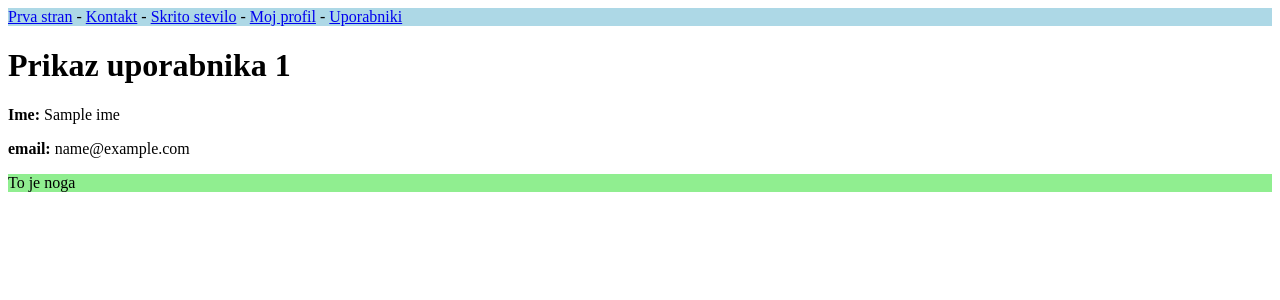
After one commit to Bojanpp/predavanje17, a Flask app: template templates/prikaz_uporabnika.html in a window 1280 px wide. The commit adds this page. Shown: the top 300 px of the page. Run offline with Flask 2, Linux system fonts and the light colour scheme; the template is opened without the code that fills it: most values are stand-ins (such as "Sample title", 1, 10 or a date in 2020).

Commit message:
Dodal prikaz uporabnikov

```diff
--- a/main.py
+++ b/main.py
@@ -159,5 +159,13 @@ def uporabniki():
     users = db.query(Uporabnik).all()
     return render_template("uporabniki.html", uporabniki=users)
 
+
+@app.route("/uporabniki/<uporabnik_id>")
+def prikaz_uporabnika(uporabnik_id):
+    uporabnik = db.query(Uporabnik).filter_by(id=uporabnik_id).first()
+    return render_template("prikaz_uporabnika.html", uporabnik=uporabnik)
+
+
+
 if __name__ == '__main__':
     app.run(debug=True)
--- /dev/null
+++ b/templates/prikaz_uporabnika.html
@@ -0,0 +1,12 @@
+{% extends "osnova.html" %}
+
+{% block vsebina %}
+
+<h1>Prikaz uporabnika {{ uporabnik.id }} </h1>
+
+<p><strong>Ime: </strong>  {{ uporabnik.ime }}</p>
+<p><strong>email: </strong>  {{ uporabnik.email }}</p>
+
+
+
+{% endblock %}
--- a/templates/uporabniki.html
+++ b/templates/uporabniki.html
@@ -6,7 +6,7 @@
 
 <ul>
 {% for uporabnik in uporabniki %}
-    <li>{{ uporabnik.ime }}</li>
+    <li><a href="/uporabniki/{{ uporabnik.id }}">{{ uporabnik.ime }}</a></li>
 {% endfor %}
 </ul>
 
```
Also changed, not shown: podatkova-baza.sqlite.
